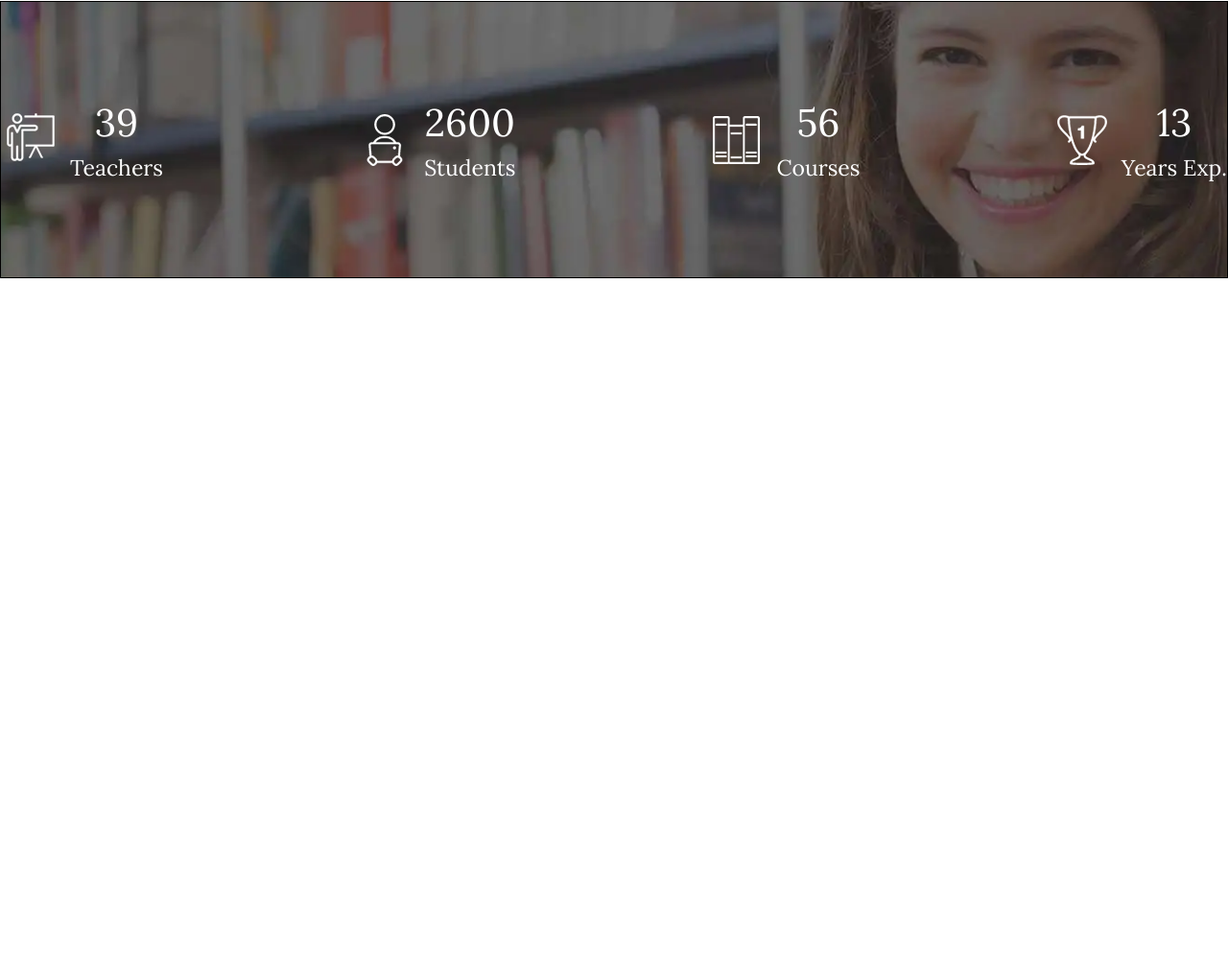
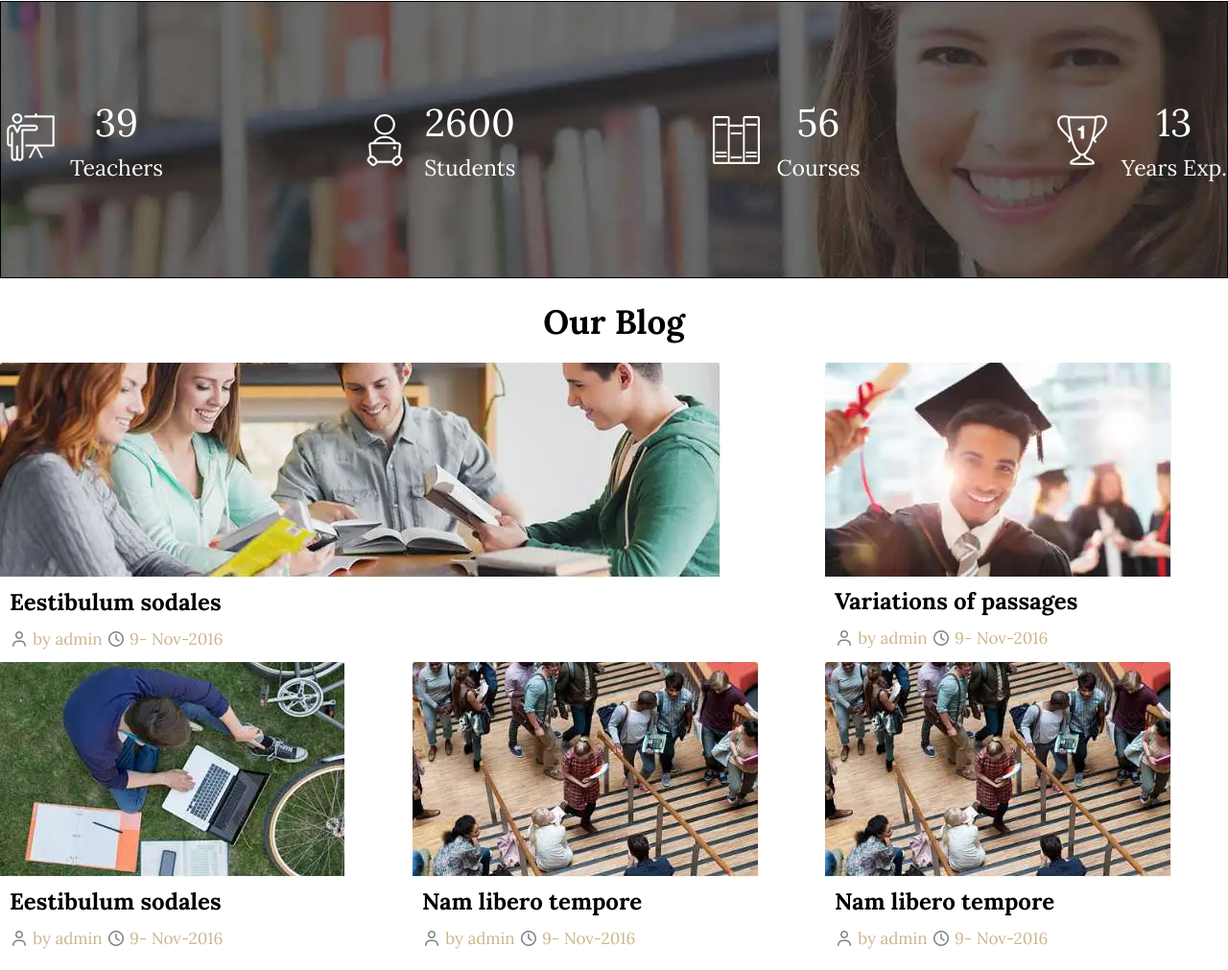
Before and after one commit to Amjad-AbuSharkh/Education-Website, a website: page index.html in a window 1280 px wide. Shown: the part 2096-3107 px from the top of the page at 96% size. Before the commit the page ends 2406 px from the top, so only its background shows below. Drawn offline with nearby package versions, Linux system fonts and the light colour scheme; files that its build step writes are made by us from their sources.

Commit message:
create our blog section

```diff
--- a/index.html
+++ b/index.html
@@ -66,6 +66,7 @@
                 <img src="./assets/image/public/welcom_sign.webp" alt="welcom_sign" class="max-w-full">
             </div>
         </section>
+        <!--ما زبطت معي الهوفر -->
         <section class="our-products bg-[#f2f2f2] px-5 md:px-0">
             <div class="container mx-auto">
                 <h3 class="capitalize text-4xl font-bold py-2.5">our courses</h3>
@@ -220,6 +221,75 @@
                 </div>
             </div>
         </section>
+        <!--بحاجة الى تزبيط المسافة بين العناصر-->
+        <section class="our-blog my-5">
+            <h2 class="capitalize text-center text-[25px] md:text-[35px] font-bold my-4">our blog</h2>
+            <div class="container mx-auto">
+                <div class="grid grid-cols-1 md:grid-cols-3 gap-2.5">
+                    <div class="sodales md:col-span-2 cursor-pointer">
+                        <div class="img">
+                            <img src="./assets/image/Our Blog/blog-img_1.webp" alt="sodales">
+                        </div>
+                        <div class="content px-2.5 bg-white">
+                            <h3 class="text-2xl font-bold my-2.5">Eestibulum sodales</h3>
+                            <i class="fa-regular fa-user opacity-[0.5]"></i>
+                            <span class="text-(--main-color) text-[17px]">by admin</span>
+                            <i class="fa-regular fa-clock opacity-[0.5]"></i>
+                            <span class="text-(--main-color) text-[17px]">9- Nov-2016</span>
+                        </div>
+                    </div>
+                    <div class="variations md:col-span-1 cursor-pointer">
+                        <div class="img">
+                            <img src="./assets/image/Our Blog/blog-img_2.webp" alt="variations">
+                        </div>
+                        <div class="content px-2.5 bg-white">
+                            <h3 class="text-2xl font-bold my-2.5">Variations of passages</h3>
+                            <i class="fa-regular fa-user opacity-[0.5]"></i>
+                            <span class="text-(--main-color) text-[17px]">by admin</span>
+                            <i class="fa-regular fa-clock opacity-[0.5]"></i>
+                            <span class="text-(--main-color) text-[17px]">9- Nov-2016</span>
+                        </div>
+                    </div>
+                    <div class="laptop cursor-pointer">
+                        <div class="img">
+                            <img src="./assets/image/Our Blog/blog-img_3.webp" alt="laptop">
+                        </div>
+                        <div class="content px-2.5 bg-white">
+                            <h3 class="text-2xl font-bold my-2.5">Eestibulum sodales</h3>
+                            <i class="fa-regular fa-user opacity-[0.5]"></i>
+                            <span class="text-(--main-color) text-[17px]">by admin</span>
+                            <i class="fa-regular fa-clock opacity-[0.5]"></i>
+                            <span class="text-(--main-color) text-[17px]">9- Nov-2016</span>
+                        </div>
+                    </div>
+                    <!-- بحاجة الى تعديل-->
+                    <div class="lorem cursor-pointer">
+                        <div class="img">
+                            <img src="./assets/image/Our Blog/blog-img_4.webp" alt="">
+                        </div>
+                         <div class="content px-2.5 bg-white">
+                            <h3 class="text-2xl font-bold my-2.5">Nam libero tempore</h3>
+                            <i class="fa-regular fa-user opacity-[0.5]"></i>
+                            <span class="text-(--main-color) text-[17px]">by admin</span>
+                            <i class="fa-regular fa-clock opacity-[0.5]"></i>
+                            <span class="text-(--main-color) text-[17px]">9- Nov-2016</span>
+                        </div>
+                    </div>
+                    <div class="nam cursor-pointer">
+                        <div class="img">
+                            <img src="./assets/image/Our Blog/blog-img_4.webp" alt="nam">
+                        </div>
+                        <div class="content px-2.5 bg-white">
+                            <h3 class="text-2xl font-bold my-2.5">Nam libero tempore</h3>
+                            <i class="fa-regular fa-user opacity-[0.5]"></i>
+                            <span class="text-(--main-color) text-[17px]">by admin</span>
+                            <i class="fa-regular fa-clock opacity-[0.5]"></i>
+                            <span class="text-(--main-color) text-[17px]">9- Nov-2016</span>
+                        </div>
+                    </div>
+                </div>
+            </div>
+        </section>
     </main>
 </body>
 
```
Also changed, not shown: assets/css/output.css. Lines whose indentation alone changed are shown as unchanged.
